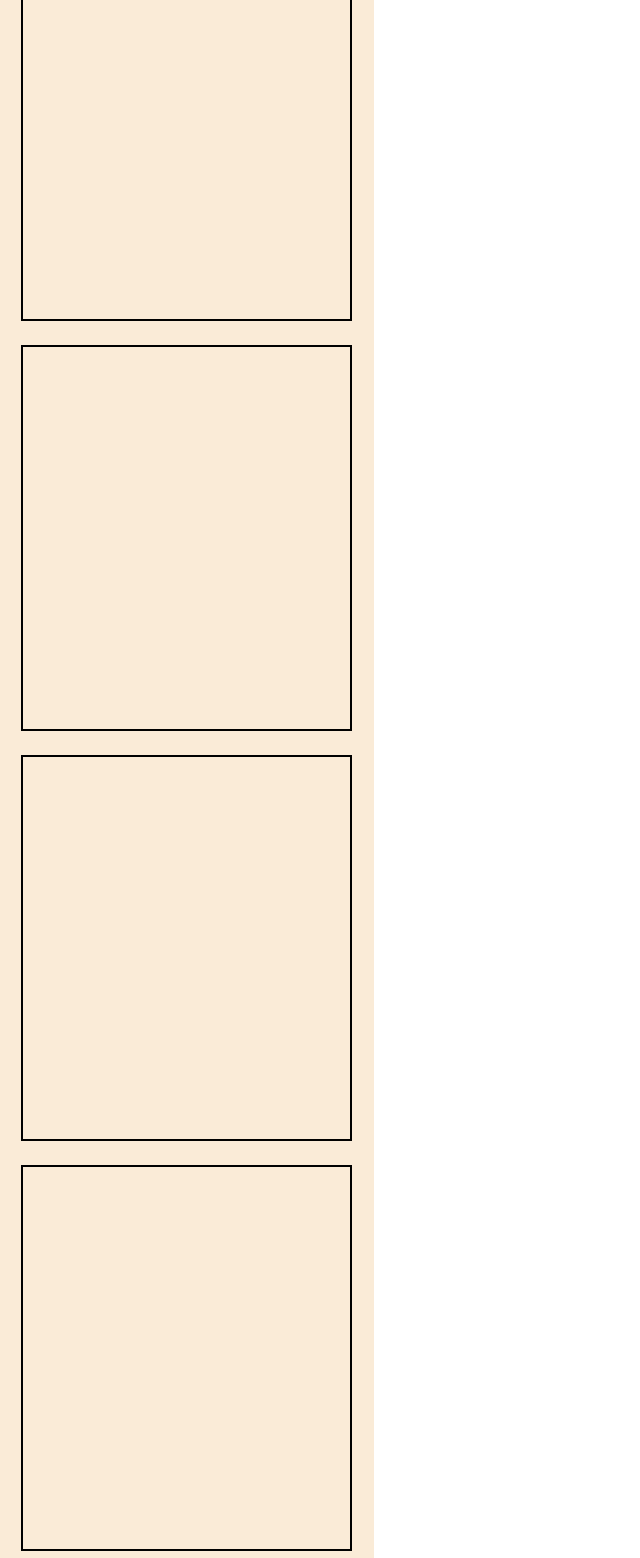
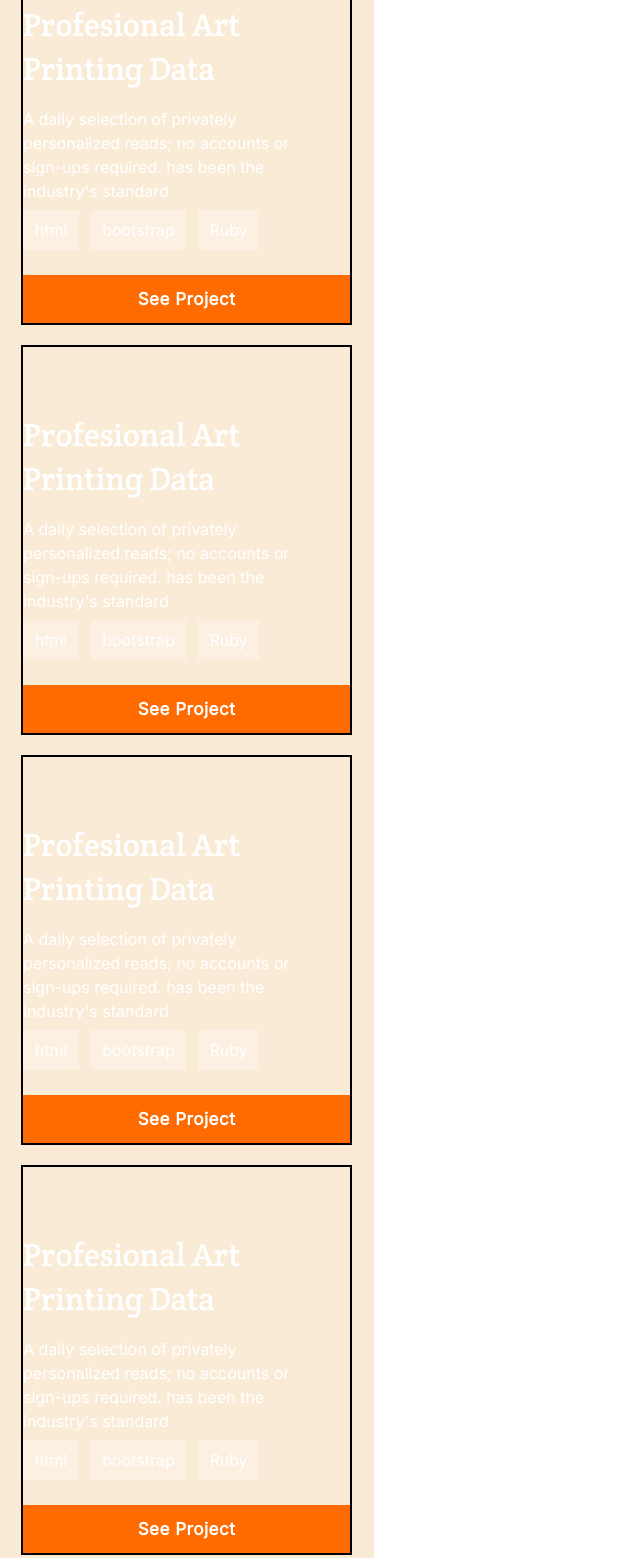
Before and after one commit to carloshs1994/Portfolio, a plain HTML site: page index.html in a window 1280 px wide. Shown: the part 2469-4027 px from the top of the page, without its empty margins (0-640 px from the left). Drawn offline with Linux system fonts and the light colour scheme.

Commit message:
Finish the remainig secondary tags

```diff
--- a/index.html
+++ b/index.html
@@ -66,20 +66,65 @@
           </div>
           <button class="see-project secondary-button">See Project</button>
         </section>
-        <section class="card 3rd-card">
-
+        <section class="card second-card">
+          <div class="mask-group">
+            <h4>Profesional Art Printing Data</h4>
+            <p class="supporting-text-secondary-card">A daily selection of privately personalized reads; no accounts or sign-ups required. has been the industry's standard</p>
+            <div class="tag-holder">
+              <div class="secondary-tag"><p class="html">html</p></div>
+              <div class="secondary-tag"><p class="bootstrap">bootstrap</p></div>
+              <div class="secondary-tag"><p class="rubi">Ruby</p></div>
+            </div>
+          </div>
+          <button class="see-project secondary-button">See Project</button>
         </section>
-        <section class="card 4th-card">
-
+        <section class="card second-card">
+          <div class="mask-group">
+            <h4>Profesional Art Printing Data</h4>
+            <p class="supporting-text-secondary-card">A daily selection of privately personalized reads; no accounts or sign-ups required. has been the industry's standard</p>
+            <div class="tag-holder">
+              <div class="secondary-tag"><p class="html">html</p></div>
+              <div class="secondary-tag"><p class="bootstrap">bootstrap</p></div>
+              <div class="secondary-tag"><p class="rubi">Ruby</p></div>
+            </div>
+          </div>
+          <button class="see-project secondary-button">See Project</button>
         </section>
-        <section class="card 5th-card">
-
+        <section class="card second-card">
+          <div class="mask-group">
+            <h4>Profesional Art Printing Data</h4>
+            <p class="supporting-text-secondary-card">A daily selection of privately personalized reads; no accounts or sign-ups required. has been the industry's standard</p>
+            <div class="tag-holder">
+              <div class="secondary-tag"><p class="html">html</p></div>
+              <div class="secondary-tag"><p class="bootstrap">bootstrap</p></div>
+              <div class="secondary-tag"><p class="rubi">Ruby</p></div>
+            </div>
+          </div>
+          <button class="see-project secondary-button">See Project</button>
         </section>
-        <section class="card 6th-card">
-
+        <section class="card second-card">
+          <div class="mask-group">
+            <h4>Profesional Art Printing Data</h4>
+            <p class="supporting-text-secondary-card">A daily selection of privately personalized reads; no accounts or sign-ups required. has been the industry's standard</p>
+            <div class="tag-holder">
+              <div class="secondary-tag"><p class="html">html</p></div>
+              <div class="secondary-tag"><p class="bootstrap">bootstrap</p></div>
+              <div class="secondary-tag"><p class="rubi">Ruby</p></div>
+            </div>
+          </div>
+          <button class="see-project secondary-button">See Project</button>
         </section>
-        <section class="card 7th-card">
-
+        <section class="card second-card">
+          <div class="mask-group">
+            <h4>Profesional Art Printing Data</h4>
+            <p class="supporting-text-secondary-card">A daily selection of privately personalized reads; no accounts or sign-ups required. has been the industry's standard</p>
+            <div class="tag-holder">
+              <div class="secondary-tag"><p class="html">html</p></div>
+              <div class="secondary-tag"><p class="bootstrap">bootstrap</p></div>
+              <div class="secondary-tag"><p class="rubi">Ruby</p></div>
+            </div>
+          </div>
+          <button class="see-project secondary-button">See Project</button>
         </section>
     </section>
   </main>
```
